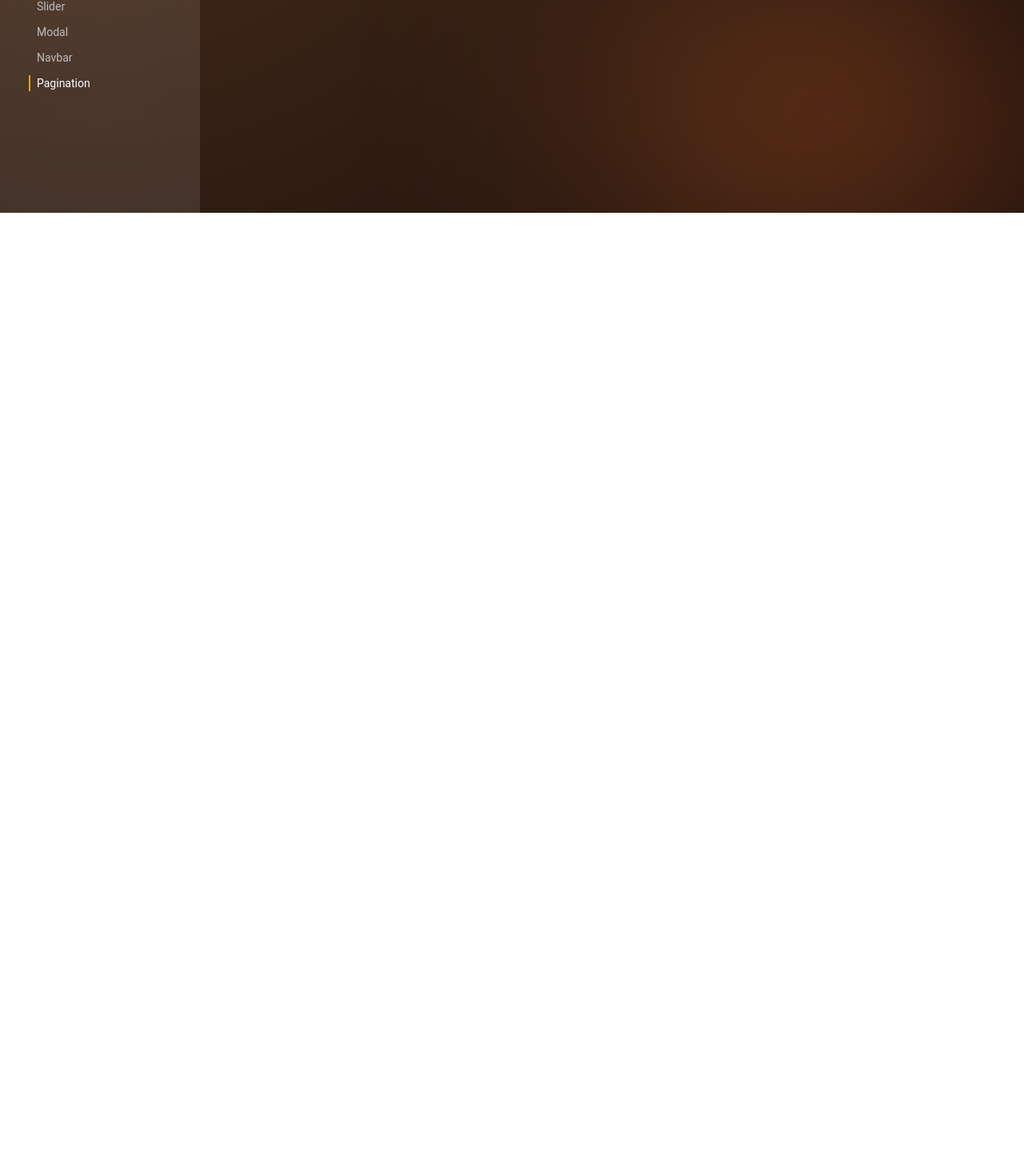
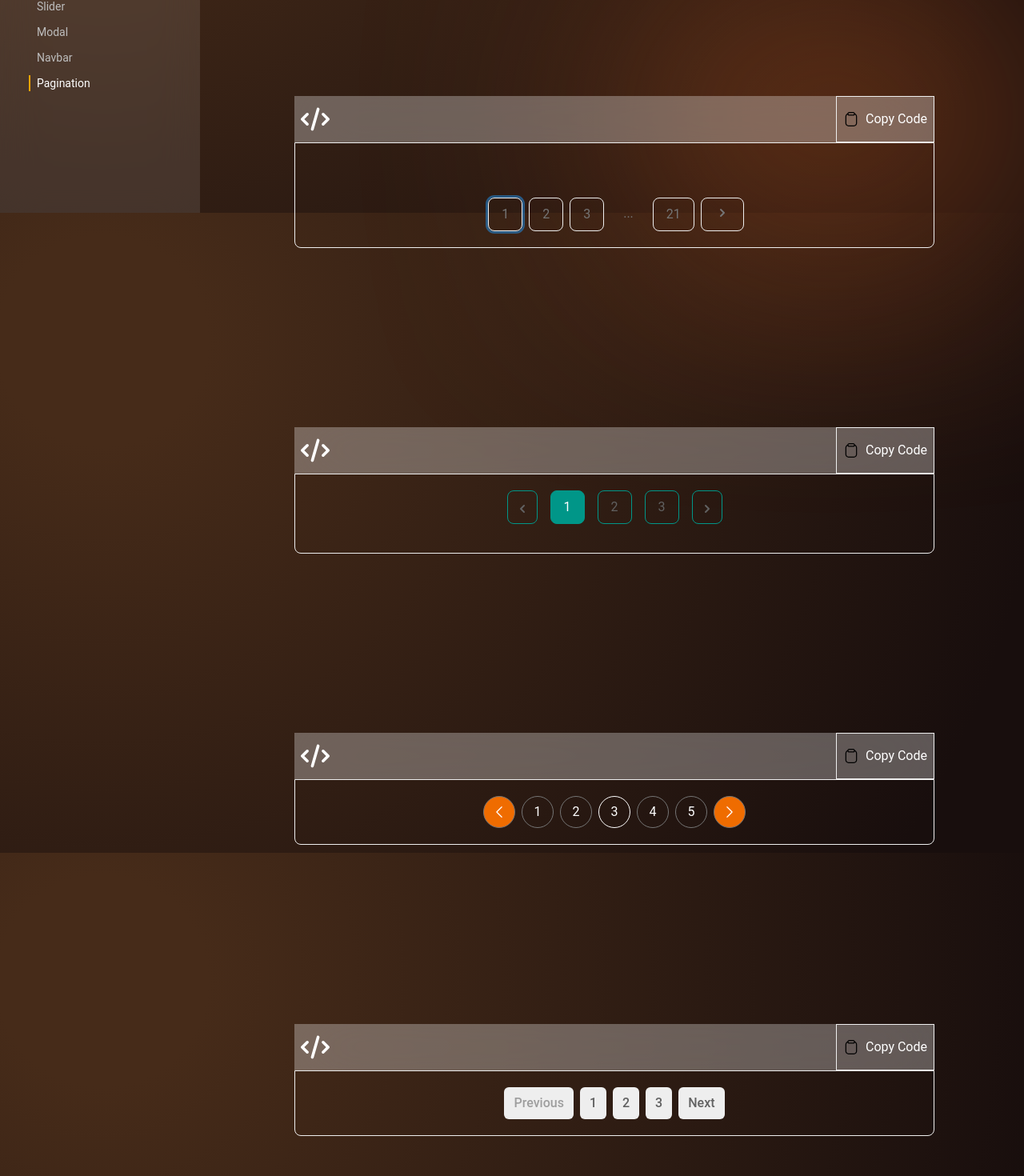
Before and after one commit to akash-khan-311/softui, a React (Vite) app: page /components/pagination in a window 1280 px wide. Shown: the part 534-2004 px from the top of the page at 80% size. Before the commit the page ends 800 px from the top, so only its background shows below. Built offline with nearby package versions, Linux system fonts and the light colour scheme.

Commit message:
some pagination added

```diff
--- a/src/Shared/CodeBox/CodeBox.jsx
+++ b/src/Shared/CodeBox/CodeBox.jsx
@@ -22,7 +22,7 @@ const CodeBox = ({ children, stringCode, text }) => {
         <div className={`w-full rounded-md h-fit  px-4 py-1 my-10 `}>
           <h2 className="text-white text-3xl font-semibold mb-10">{text}</h2>
           <div className="flex gap-2 items-center justify-between backdrop-blur-2xl bg-white/30">
-            <div className="flex ">
+            <div className="flex">
               {isCodeBoxOpen ? (
                 <div className="">
                   <a
--- a/src/UIcomponents/Pagination/Pagination.jsx
+++ b/src/UIcomponents/Pagination/Pagination.jsx
@@ -1,12 +1,19 @@
+import Paginatin2 from "../../components/App/Pagination/Paginatin2";
 import Pagination1 from "../../components/App/Pagination/Pagination1";
-
+import Pagination3 from "../../components/App/Pagination/Pagination3";
+import Pagination4 from "../../components/App/Pagination/Pagination4";
+import Pagination5 from "../../components/App/Pagination/Pagination5";
 
 const Pagination = () => {
-    return (
-        <div>
-            <Pagination1/>
-        </div>
-    );
+  return (
+    <div className="">
+      <Pagination1 />
+      <Paginatin2/>
+      <Pagination3/>
+      <Pagination4/>
+      <Pagination5/>
+    </div>
+  );
 };
 
 export default Pagination;
--- /dev/null
+++ b/src/components/App/Pagination/Paginatin2.jsx
@@ -0,0 +1,30 @@
+import CodeBox from "../../../Shared/CodeBox/CodeBox";
+
+
+const Paginatin2 = () => {
+    return (
+        <div>
+            <CodeBox>
+            <div className="flex justify-center mt-10 space-x-2">
+  <a href="#!" className="ring ring-primary bg-primary/20 px-2 py-1 sm:px-4 sm:py-2 ml-1 mt-2 text-gray-600 border rounded-lg focus:outline-none">1
+  </a>
+  <a href="#!" className="hover:bg-gray-100 px-2 py-1 sm:px-4 sm:py-2 ml-1 mt-2 text-gray-600 border rounded-lg focus:outline-none">2
+  </a>
+  <a href="#!" className="hover:bg-gray-100 px-2 py-1 sm:px-4 sm:py-2 ml-1 mt-2 text-gray-600 border rounded-lg focus:outline-none">3
+  </a>
+  <span className="px-2 py-1 sm:px-4 sm:py-2 mt-2 text-gray-600 rounded-lg focus:outline-none">...</span>
+  <a href="#!" className="px-2 py-1 sm:px-4 sm:py-2 mt-2 text-gray-600 border rounded-lg hover:bg-gray-100 focus:outline-none">21
+  </a>
+  <a href="#!" className="px-2 py-1 sm:px-4 sm:py-2 mt-2 text-gray-600 border rounded-lg hover:bg-gray-100 focus:outline-none">
+    <svg className="h-5 w-5" xmlns="http://www.w3.org/2000/svg" viewBox="0 0 20 20" fill="currentColor" aria-hidden="true">
+      <path fillRule="evenodd" d="M7.293 14.707a1 1 0 010-1.414L10.586 10 7.293 6.707a1 1 0 011.414-1.414l4 4a1 1 0 010 1.414l-4 4a1 1 0 01-1.414 0z" clipRule="evenodd" />
+    </svg>
+  </a>
+</div>
+
+            </CodeBox>
+        </div>
+    );
+};
+
+export default Paginatin2;
--- /dev/null
+++ b/src/components/App/Pagination/Pagination3.jsx
@@ -0,0 +1,35 @@
+import CodeBox from "../../../Shared/CodeBox/CodeBox";
+
+
+const Pagination3 = () => {
+    return (
+        <div>
+            <CodeBox>
+            <div className="mb-4 flex justify-center space-x-4" aria-label="Pagination">
+  <span className="rounded-lg border border-teal-500 px-2 py-2 text-gray-700">
+    <span className="sr-only">Previous</span>
+    <svg className="mt-1 h-5 w-5" xmlns="http://www.w3.org/2000/svg" viewBox="0 0 20 20" fill="currentColor" aria-hidden="true">
+      <path fillRule="evenodd" d="M12.707 5.293a1 1 0 010 1.414L9.414 10l3.293 3.293a1 1 0 01-1.414 1.414l-4-4a1 1 0 010-1.414l4-4a1 1 0 011.414 0z" clipRule="evenodd">
+      </path>
+    </svg>
+  </span>
+  <span className="rounded-lg border border-teal-500 bg-teal-500 px-4 py-2 text-white">1</span>
+  <a className="rounded-lg border border-teal-500 px-4 py-2 text-gray-700" href="#!">2
+  </a>
+  <a className="rounded-lg border border-teal-500 px-4 py-2 text-gray-700" href="#!">3
+  </a>
+  <a className="rounded-lg border border-teal-500 px-2 py-2 text-gray-700" href="#!">
+    <span className="sr-only">Next</span>
+    <svg className="mt-1 h-5 w-5" xmlns="http://www.w3.org/2000/svg" viewBox="0 0 20 20" fill="currentColor" aria-hidden="true">
+      <path fillRule="evenodd" d="M7.293 14.707a1 1 0 010-1.414L10.586 10 7.293 6.707a1 1 0 011.414-1.414l4 4a1 1 0 010 1.414l-4 4a1 1 0 01-1.414 0z" clipRule="evenodd">
+      </path>
+    </svg>
+  </a>
+</div>
+
+            </CodeBox>
+        </div>
+    );
+};
+
+export default Pagination3;
--- /dev/null
+++ b/src/components/App/Pagination/Pagination4.jsx
@@ -0,0 +1,61 @@
+import CodeBox from "../../../Shared/CodeBox/CodeBox";
+
+
+const Pagination4 = () => {
+    return (
+        <div>
+            <CodeBox stringCode={`<div className="container mx-auto px-4">
+  <nav className="flex flex-row flex-nowrap justify-between md:justify-center items-center" aria-label="Pagination">
+    {/* Previous Page Button */}
+    <a className="flex w-10 h-10 mr-1 justify-center items-center rounded-full border border-gray-600 bg-orange-800 text-white  hover:border-gray-200" href="#!" title="Previous Page">
+      <span className="sr-only">Previous Page</span>
+      <svg xmlns="http://www.w3.org/2000/svg" fill="none" viewBox="0 0 24 24" strokeWidth="1.5" stroke="currentColor" className="block w-5 h-5">
+        <path strokeLinecap="round" strokeLinejoin="round" d="M15.75 19.5L8.25 12l7.5-7.5" />
+      </svg>
+    </a>
+    {/* Page Buttons (1 to 5) */}
+    <a className="hidden md:flex w-10 h-10 mx-1 justify-center items-center rounded-full border border-gray-600    text-white  hover:border-gray-200" href="#!" title="Page 1">1</a>
+    <a className="hidden md:flex w-10 h-10 mx-1 justify-center items-center rounded-full border border-gray-600    text-white  hover:border-gray-200" href="#!" title="Page 2">2</a>
+    <a className="hidden md:flex w-10 h-10 mx-1 justify-center items-center rounded-full border  border-white  text-white pointer-events-none" href="#!" aria-current="page" title="Page 3">3</a>
+    <a className="hidden md:flex w-10 h-10 mx-1 justify-center items-center rounded-full border border-gray-600    text-white  hover:border-gray-200" href="#!" title="Page 4">4</a>
+    <a className="hidden md:flex w-10 h-10 mx-1 justify-center items-center rounded-full border border-gray-600    text-white  hover:border-gray-200" href="#!" title="Page 5">5</a>
+    {/* Next Page Button */}
+    <a className="flex w-10 h-10 ml-1 justify-center items-center rounded-full border border-gray-600 bg-orange-800 text-white  hover:border-gray-200" href="#!" title="Next Page">
+      <span className="sr-only">Next Page</span>
+      <svg xmlns="http://www.w3.org/2000/svg" fill="none" viewBox="0 0 24 24" strokeWidth="1.5" stroke="currentColor" className="block w-5 h-5">
+        <path strokeLinecap="round" strokeLinejoin="round" d="M8.25 4.5l7.5 7.5-7.5 7.5" />
+      </svg>
+    </a>
+  </nav>
+</div>`}>
+           <div className="container mx-auto px-4">
+  <nav className="flex flex-row flex-nowrap justify-between md:justify-center items-center" aria-label="Pagination">
+    {/* Previous Page Button */}
+    <a className="flex w-10 h-10 mr-1 justify-center items-center rounded-full border border-gray-600 bg-orange-800 text-white  hover:border-gray-200" href="#!" title="Previous Page">
+      <span className="sr-only">Previous Page</span>
+      <svg xmlns="http://www.w3.org/2000/svg" fill="none" viewBox="0 0 24 24" strokeWidth="1.5" stroke="currentColor" className="block w-5 h-5">
+        <path strokeLinecap="round" strokeLinejoin="round" d="M15.75 19.5L8.25 12l7.5-7.5" />
+      </svg>
+    </a>
+    {/* Page Buttons (1 to 5) */}
+    <a className="hidden md:flex w-10 h-10 mx-1 justify-center items-center rounded-full border border-gray-600    text-white  hover:border-gray-200" href="#!" title="Page 1">1</a>
+    <a className="hidden md:flex w-10 h-10 mx-1 justify-center items-center rounded-full border border-gray-600    text-white  hover:border-gray-200" href="#!" title="Page 2">2</a>
+    <a className="hidden md:flex w-10 h-10 mx-1 justify-center items-center rounded-full border  border-white  text-white pointer-events-none" href="#!" aria-current="page" title="Page 3">3</a>
+    <a className="hidden md:flex w-10 h-10 mx-1 justify-center items-center rounded-full border border-gray-600    text-white  hover:border-gray-200" href="#!" title="Page 4">4</a>
+    <a className="hidden md:flex w-10 h-10 mx-1 justify-center items-center rounded-full border border-gray-600    text-white  hover:border-gray-200" href="#!" title="Page 5">5</a>
+    {/* Next Page Button */}
+    <a className="flex w-10 h-10 ml-1 justify-center items-center rounded-full border border-gray-600 bg-orange-800 text-white  hover:border-gray-200" href="#!" title="Next Page">
+      <span className="sr-only">Next Page</span>
+      <svg xmlns="http://www.w3.org/2000/svg" fill="none" viewBox="0 0 24 24" strokeWidth="1.5" stroke="currentColor" className="block w-5 h-5">
+        <path strokeLinecap="round" strokeLinejoin="round" d="M8.25 4.5l7.5 7.5-7.5 7.5" />
+      </svg>
+    </a>
+  </nav>
+</div>
+
+            </CodeBox>
+        </div>
+    );
+};
+
+export default Pagination4;
--- /dev/null
+++ b/src/components/App/Pagination/Pagination5.jsx
@@ -0,0 +1,28 @@
+import CodeBox from "../../../Shared/CodeBox/CodeBox";
+
+const Pagination5 = () => {
+    return (
+        <div>
+            <CodeBox stringCode={`<div className="flex justify-center">
+  <a href="#!" className="mx-1 px-3 py-2 bg-gray-200 text-gray-500 font-medium rounded-md cursor-not-allowed">Previous</a>
+  <a href="#!" className="mx-1 px-3 py-2 bg-gray-200 text-gray-700 font-medium hover:bg-blue-500 hover:text-gray-200 rounded-md">1</a>
+  <a href="#!" className="mx-1 px-3 py-2 bg-gray-200 text-gray-700 font-medium hover:bg-blue-500 hover:text-gray-200 rounded-md">2</a>
+  <a href="#!" className="mx-1 px-3 py-2 bg-gray-200 text-gray-700 font-medium hover:bg-blue-500 hover:text-gray-200 rounded-md">3</a>
+  <a href="#!" className="mx-1 px-3 py-2 bg-gray-200 text-gray-700 font-medium hover:bg-blue-500 hover:text-gray-200 rounded-md">Next</a>
+</div>`}>
+
+  <div className="flex justify-center">
+    <a href="#!" className="mx-1 px-3 py-2 bg-gray-200 text-gray-500 font-medium rounded-md cursor-not-allowed">Previous</a>
+    <a href="#!" className="mx-1 px-3 py-2 bg-gray-200 text-gray-700 font-medium hover:bg-blue-500 hover:text-gray-200 rounded-md">1</a>
+    <a href="#!" className="mx-1 px-3 py-2 bg-gray-200 text-gray-700 font-medium hover:bg-blue-500 hover:text-gray-200 rounded-md">2</a>
+    <a href="#!" className="mx-1 px-3 py-2 bg-gray-200 text-gray-700 font-medium hover:bg-blue-500 hover:text-gray-200 rounded-md">3</a>
+    <a href="#!" className="mx-1 px-3 py-2 bg-gray-200 text-gray-700 font-medium hover:bg-blue-500 hover:text-gray-200 rounded-md">Next</a>
+  </div>
+
+
+            </CodeBox>
+        </div>
+    );
+};
+
+export default Pagination5;
```
